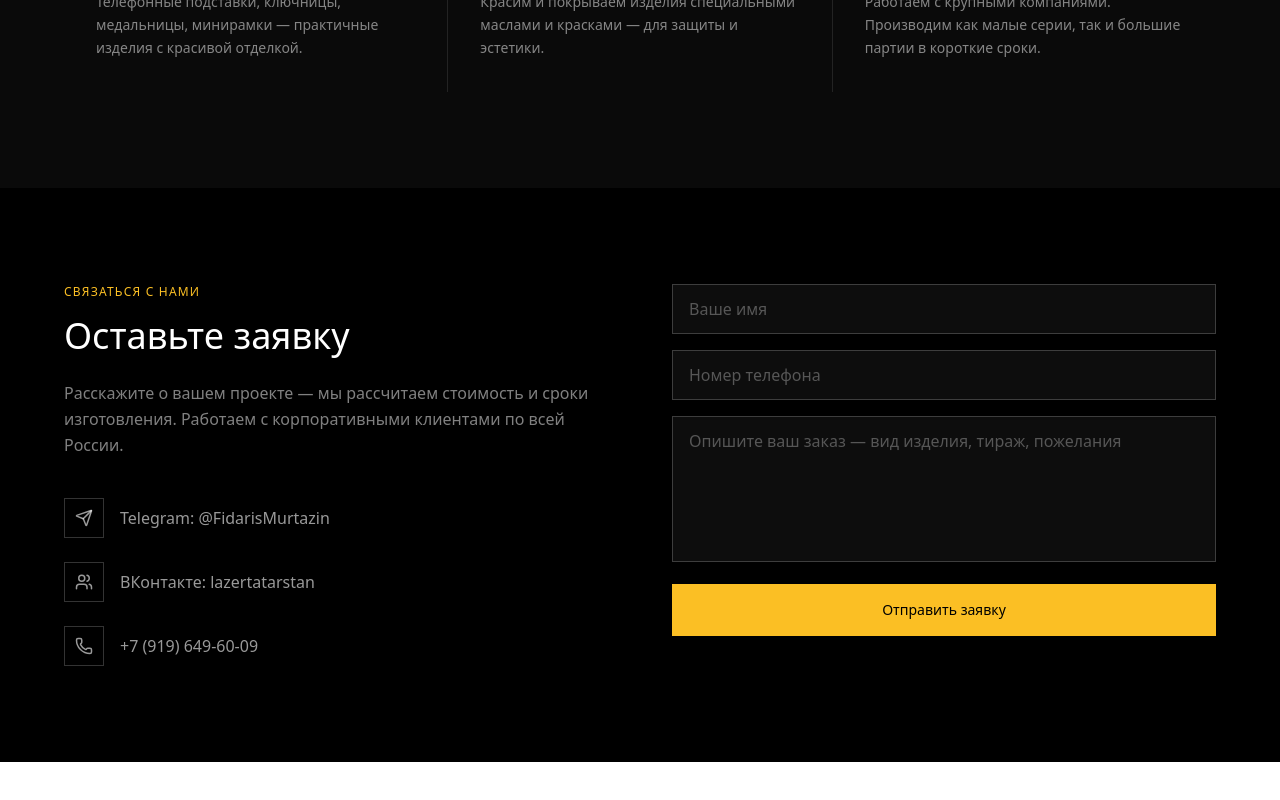
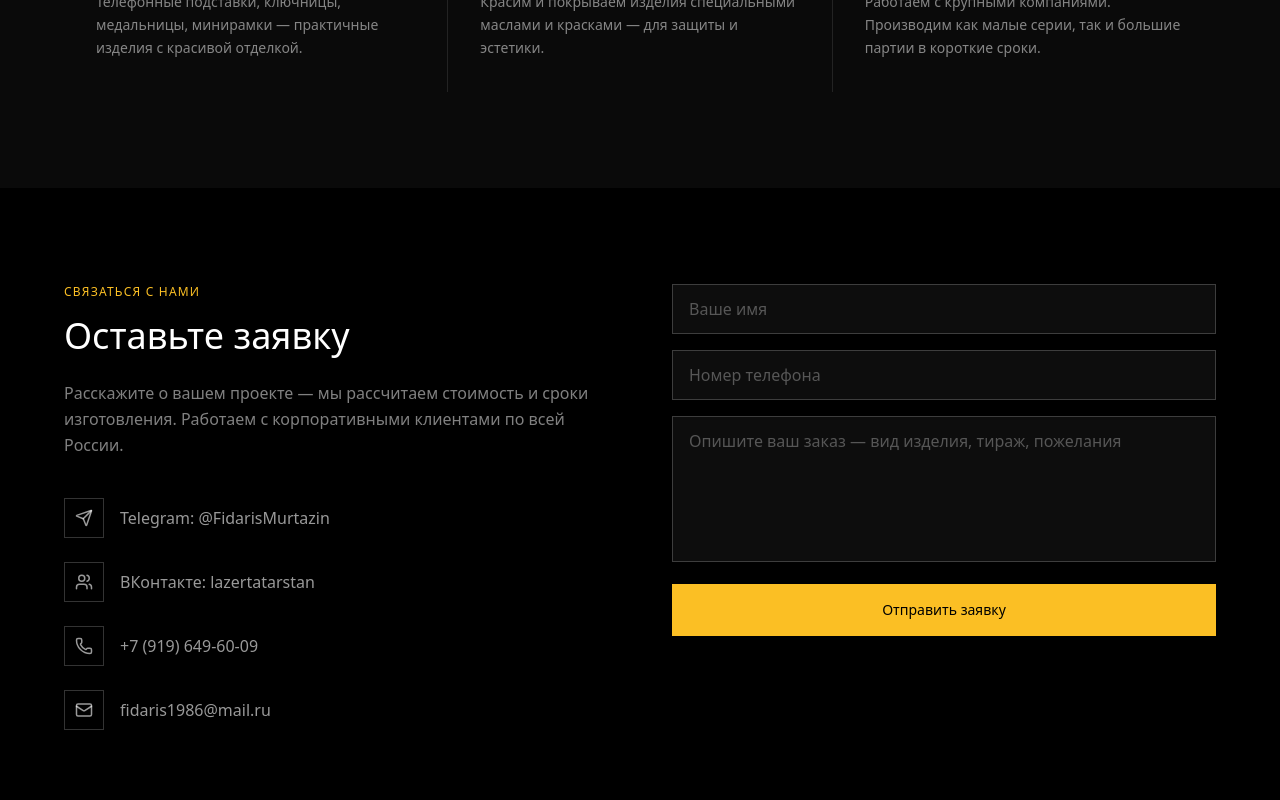
Before and after one commit to pr-poehali-dev/quantum-integration-scheme, a React (Vite) app: page / in a window 1280 px wide. Shown: the part 1950-2750 px from the top of the page. Before the commit the page ends 2712 px from the top, so only its background shows below. Built offline with nearby package versions, Linux system fonts and the light colour scheme.

Commit message:
Fix linter issues

```diff
--- a/src/components/ContactSection.tsx
+++ b/src/components/ContactSection.tsx
@@ -75,6 +75,15 @@ export default function ContactSection() {
                 </div>
                 <span>+7 (919) 649-60-09</span>
               </a>
+              <a
+                href="mailto:fidaris1986@mail.ru"
+                className="flex items-center gap-4 text-white/60 hover:text-white transition-colors"
+              >
+                <div className="flex h-10 w-10 items-center justify-center border border-white/20">
+                  <Icon name="Mail" size={18} />
+                </div>
+                <span>fidaris1986@mail.ru</span>
+              </a>
             </div>
           </div>
 
```
